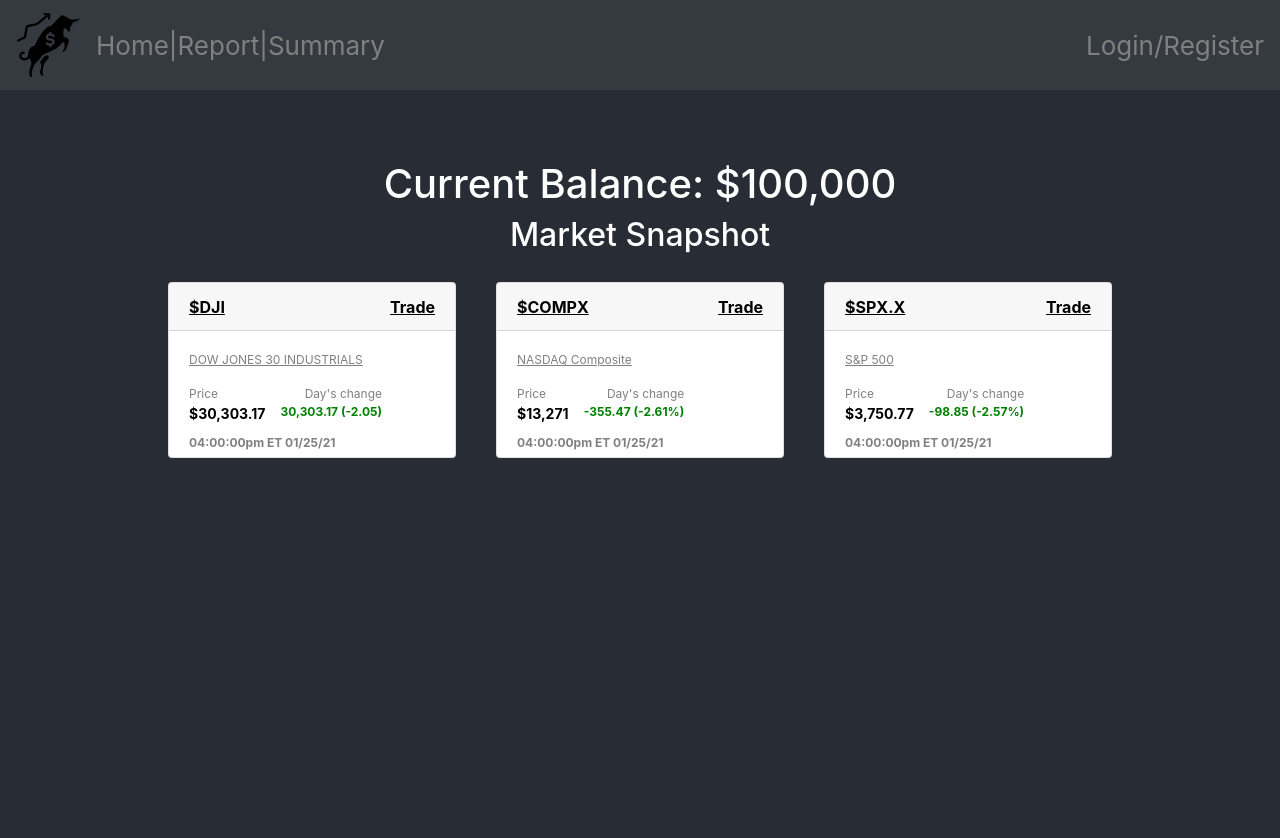
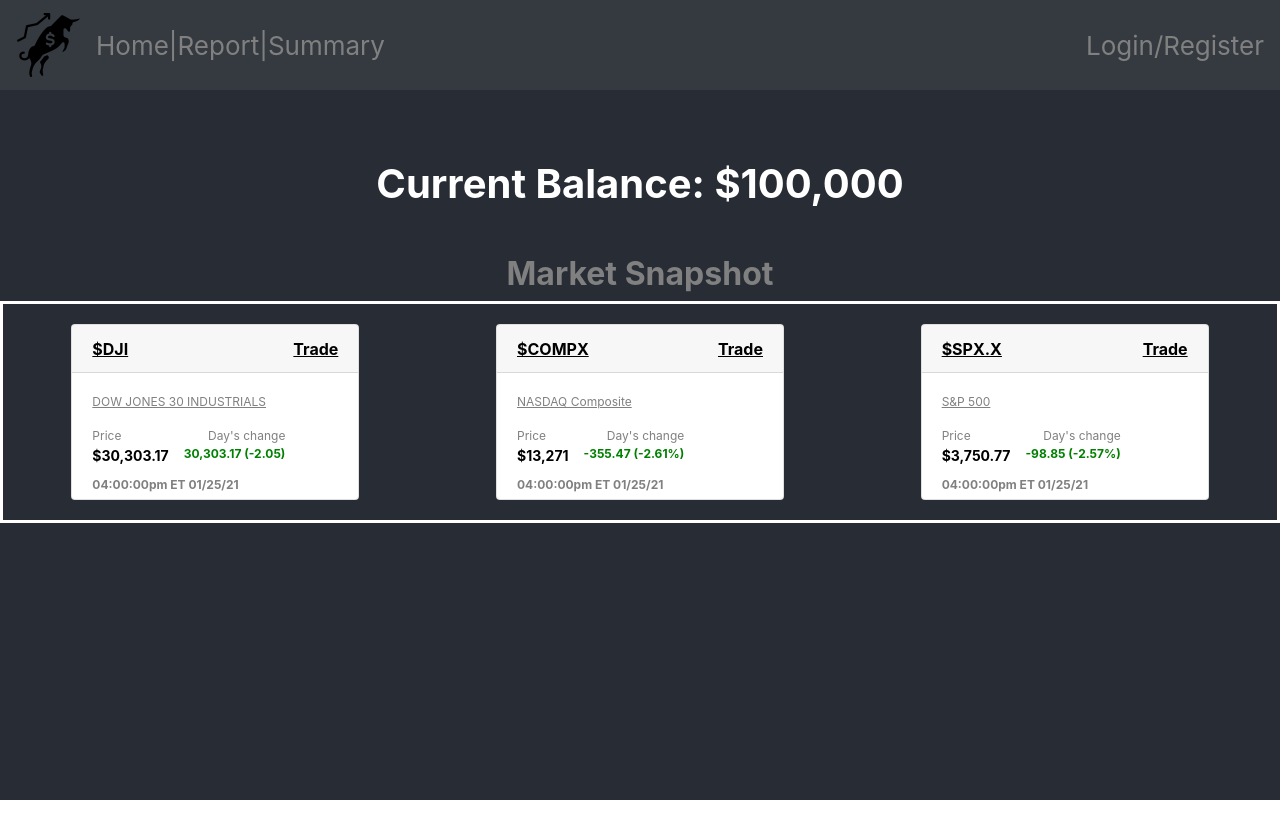
Before and after one commit to jbri91/newFantasyStockApp, a React (Create React App) app: page /report in a window 1280 px wide. Shown: the top 838 px of the page. After the commit the page ends 800 px from the top, so only its background shows below. Built offline with nearby package versions, Linux system fonts and the light colour scheme; the HTML template or start-up script is replaced by a standard one.

Commit message:
added a border in report page

```diff
--- a/src/components/ReportPage.js
+++ b/src/components/ReportPage.js
@@ -4,11 +4,11 @@ import StockCard from "./StockCard";
 function ReportPage() {
   return (
     <div className="App">
-      <h1> Current Balance: $100,000</h1>
-      <h2>Market Snapshot</h2>
-      <header
-        className="App-header"
-        style={{ display: "flex", justifyContent: "center" }}
+      <h1  style={{ fontWeight: 'bolder' }}> Current Balance: $100,000</h1>
+      <br/>
+      <h2 style={{ color: 'gray', fontWeight: 'bolder'}}>Market Snapshot</h2>
+      <div
+        style={{ display: "flex", justifyContent: "space-around", borderStyle: 'solid' }}
       >
         <StockCard
           symbol="$DJI"
@@ -31,7 +31,7 @@ function ReportPage() {
           dayChange="-98.85 (-2.57%)"
           time="04:53:00pm ET 01/27/21"
         />
-      </header>
+      </div>
     </div>
   );
 }
```
Also changed, not shown: 1 other file (tests, documents, lock files or other folders).
